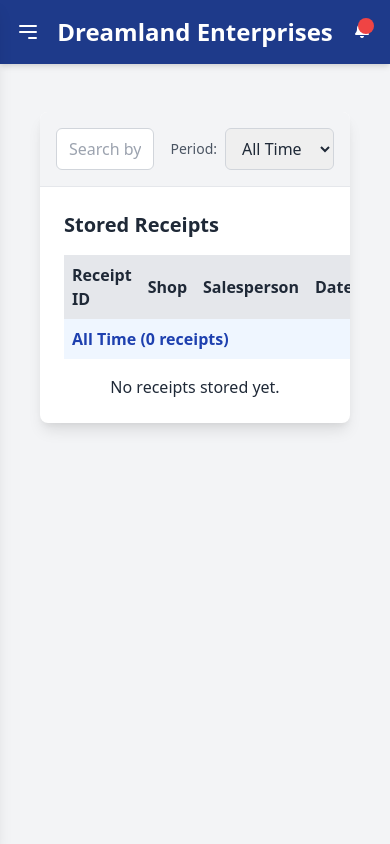
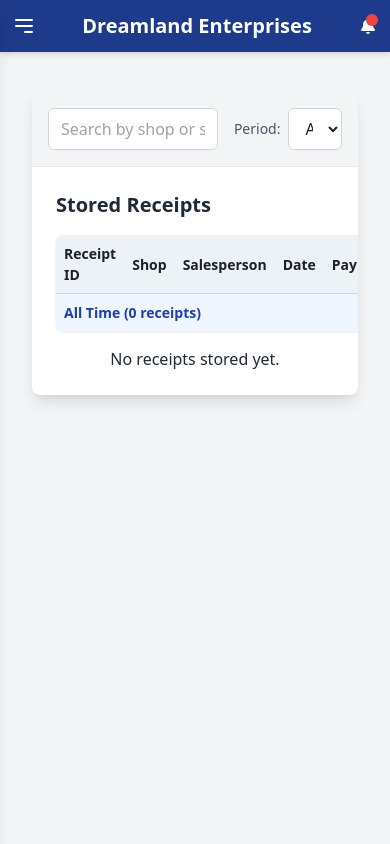
Before and after one commit to off-n3sh/salespos-loading-sheet, a Flask app: page /receipts in a window 390 px wide. Run offline with Flask 3, Linux system fonts and the light colour scheme; the visitor is signed in with stand-in values (Sample User, id 1); data that the repository does not hold is empty; parts of the project's set-up code (start-up, migrations or seed data) failed here and were passed over; some libraries are stand-ins or nearby versions.

Commit message:
media querry

```diff
--- a/templates/base.html
+++ b/templates/base.html
@@ -12,10 +12,9 @@
     <script src="https://www.gstatic.com/firebasejs/9.22.0/firebase-app-compat.js" defer></script>
     <script src="https://www.gstatic.com/firebasejs/9.22.0/firebase-auth-compat.js" defer></script>
     <script src="https://www.gstatic.com/firebasejs/9.22.0/firebase-messaging-compat.js" defer></script>
-    <!-- Load Firebase config and initialize after SDKs -->
     <script>
-        // Wait for Firebase SDKs to load
         document.addEventListener('DOMContentLoaded', function() {
+            // Fetch and initialize Firebase
             fetch('/firebase-config')
                 .then(response => response.json())
                 .then(config => {
@@ -58,11 +57,11 @@
                 .catch(error => {
                     console.error("Failed to fetch Firebase config:", error);
                 });
-        });
 
-        // Rest of your existing JavaScript (e.g., theme toggle, sidebar, logout)
-        if (localStorage.getItem('theme') === 'dark' ||
-            (!localStorage.getItem('theme') && window.matchMedia('(prefers-color-scheme: dark)').matches)) {
+            // Theme toggle logic
+            const isDark = localStorage.getItem('theme') === 'dark' ||
+                (!localStorage.getItem('theme') && window.matchMedia('(prefers-color-scheme: dark)').matches);
+            if (isDark) {
                 document.body.classList.add('dark');
                 updateThemeIcon(true);
             } else {
@@ -72,29 +71,45 @@
 
             function updateThemeIcon(isDark) {
                 const themeToggle = document.getElementById('theme-toggle');
+                if (themeToggle) {
                     if (isDark) {
                         themeToggle.innerHTML = '<i class="fas fa-sun mr-2"></i> Light Mode';
                     } else {
                         themeToggle.innerHTML = '<i class="fas fa-moon mr-2"></i> Dark Mode';
                     }
                 }
+            }
 
-        document.getElementById('sidebar-toggle').addEventListener('click', () => {
-            document.getElementById('sidebar').classList.toggle('-translate-x-full');
+            // Sidebar toggle
+            const sidebarToggle = document.getElementById('sidebar-toggle');
+            const sidebarClose = document.getElementById('sidebar-close');
+            if (sidebarToggle) {
+                sidebarToggle.addEventListener('click', () => {
+                    const sidebar = document.getElementById('sidebar');
+                    if (sidebar) sidebar.classList.toggle('-translate-x-full');
                 });
+            }
+            if (sidebarClose) {
+                sidebarClose.addEventListener('click', () => {
+                    const sidebar = document.getElementById('sidebar');
+                    if (sidebar) sidebar.classList.add('-translate-x-full');
+                });
+            }
 
-        document.getElementById('sidebar-close').addEventListener('click', () => {
-            document.getElementById('sidebar').classList.add('-translate-x-full');
-        });
-
-        document.getElementById('theme-toggle').addEventListener('click', () => {
+            // Theme toggle button
+            const themeToggleBtn = document.getElementById('theme-toggle');
+            if (themeToggleBtn) {
+                themeToggleBtn.addEventListener('click', () => {
                     const isDark = document.body.classList.toggle('dark');
                     localStorage.setItem('theme', isDark ? 'dark' : 'light');
                     updateThemeIcon(isDark);
                 });
+            }
 
+            // Logout handler
             function handleLogout(event) {
                 event.preventDefault();
+                if (firebase && firebase.auth) {
                     firebase.auth().signOut()
                         .then(() => {
                             console.log("User signed out from Firebase Auth");
@@ -105,7 +120,9 @@
                             window.location.href = "{{ url_for('logout') }}";
                         });
                 }
+            }
 
+            // Custom styles
             const style = document.createElement('style');
             style.textContent = `
                 .sales-card { background-color: #f7fafc; border: 1px solid #e2e8f0; box-shadow: 0 4px 6px rgba(0, 0, 0, 0.1); border-radius: 0.5rem; padding: 1.5rem; margin-bottom: 1rem; }
@@ -131,93 +148,105 @@
                 .btn-primary:hover { background-color: #2c5282; }
                 .dark .btn-primary { background-color: #3182ce; }
                 .dark .btn-primary:hover { background-color: #2b6cb0; }
-            .sales-history-btn-group { display: flex; flex-wrap: nowrap; gap: 0.5rem; margin-bottom: 1rem; justify-content: flex-start; width: 100%; align-items: center; }
-            .sales-history-btn-group .btn { flex: 1; max-width: 150px; text-align: center; }
+                .sales-history-btn-group { display: flex; flex-wrap: wrap; gap: 0.5rem; margin-bottom: 1rem; justify-content: flex-start; width: 100%; align-items: center; }
+                .sales-history-btn-group .btn { flex: 1 1 auto; max-width: 150px; text-align: center; }
                 .sales-history-btn-group select { flex: 0 0 auto; max-width: 150px; }
                 .card { background-color: #ffffff; border-radius: 0.5rem; box-shadow: 0 1px 3px rgba(0, 0, 0, 0.1); padding: 1.5rem; margin-bottom: 1.5rem; }
                 .dark .card { background-color: #2d3748; }
                 .card-header { font-weight: 600; font-size: 1.25rem; margin-bottom: 1rem; color: #1a202c; }
                 .dark .card-header { color: #f7fafc; }
                 .sales-cards-container { display: grid; grid-template-columns: repeat(auto-fit, minmax(250px, 1fr)); gap: 1rem; margin-bottom: 2rem; }
+                @media (max-width: 640px) {
+                    .sales-cards-container { grid-template-columns: 1fr; }
+                    .card { padding: 1rem; }
+                    .sales-card-title { font-size: 0.875rem; }
+                    .sales-card-value { font-size: 1.25rem; }
+                    th, td { padding: 0.5rem; font-size: 0.875rem; }
+                    .btn { padding: 0.375rem 0.75rem; min-width: 80px; font-size: 0.875rem; }
+                }
             `;
             document.head.appendChild(style);
+
+            // Attach logout event
+            const logoutBtn = document.getElementById('logout');
+            if (logoutBtn) {
+                logoutBtn.addEventListener('click', handleLogout);
+            }
+        });
     </script>
 </head>
-<body class="bg-gray-100 dark:bg-gray-900 text-gray-800 dark:text-white transition-colors duration-300 font-sans">
-    <!-- Rest of your HTML (sidebar, main content, etc.) remains unchanged -->
-    <div class="flex h-screen">
+<body class="bg-gray-100 dark:bg-gray-900 text-gray-800 dark:text-white transition-colors duration-300 font-sans min-h-screen flex flex-col">
     <!-- Sidebar -->
-        <div id="sidebar" class="w-64 bg-blue-800 dark:bg-gradient-to-b dark:from-orange-600 dark:to-gray-700 shadow-lg p-6 flex flex-col h-full transition-all duration-300 transform -translate-x-full md:translate-x-0">
-            <div class="flex justify-between items-center mb-8">
-                <h1 class="text-2xl font-bold text-white">Dreamland</h1>
+    <div id="sidebar" class="w-64 bg-blue-800 dark:bg-gradient-to-b dark:from-orange-600 dark:to-gray-700 shadow-lg p-4 flex flex-col h-full transition-all duration-300 transform -translate-x-full md:translate-x-0 fixed z-20 h-screen">
+        <div class="flex justify-between items-center mb-6">
+            <h1 class="text-xl md:text-2xl font-bold text-white">Dreamland</h1>
             <button id="sidebar-close" class="text-white hover:text-orange-200 focus:outline-none">
-                    <svg class="w-6 h-6" fill="none" stroke="currentColor" viewBox="0 0 24 24" xmlns="http://www.w3.org/2000/svg">
+                <svg class="w-5 h-5 md:w-6 md:h-6" fill="none" stroke="currentColor" viewBox="0 0 24 24" xmlns="http://www.w3.org/2000/svg">
                     <path stroke-linecap="round" stroke-linejoin="round" stroke-width="2" d="M6 18L18 6M6 6l12 12"></path>
                 </svg>
             </button>
         </div>
-            <nav class="flex-1 space-y-4">
+        <nav class="flex-1 space-y-4 overflow-y-auto">
             {% if session['user']['role'] in ['pending', 'team_member', 'manager'] %}
-                    <a href="{{ url_for('dashboard') }}" class="flex items-center py-2 px-4 text-white hover:bg-blue-600 dark:hover:bg-orange-500 hover:text-white rounded-lg transition-all duration-200 hover:shadow-md">
-                        <i class="fas fa-tachometer-alt mr-3"></i> Dashboard
+                <a href="{{ url_for('dashboard') }}" class="flex items-center py-2 px-3 text-white hover:bg-blue-600 dark:hover:bg-orange-500 hover:text-white rounded-lg transition-all duration-200 hover:shadow-md text-sm md:text-base">
+                    <i class="fas fa-tachometer-alt mr-2"></i> Dashboard
                 </a>
             {% endif %}
             {% if session['user']['role'] in ['team_member', 'manager'] %}
-                    <a href="{{ url_for('orders') }}" class="flex items-center py-2 px-4 text-white hover:bg-blue-600 dark:hover:bg-orange-500 hover:text-white rounded-lg transition-all duration-200 hover:shadow-md">
-                        <i class="fas fa-shopping-cart mr-3"></i> Orders
+                <a href="{{ url_for('orders') }}" class="flex items-center py-2 px-3 text-white hover:bg-blue-600 dark:hover:bg-orange-500 hover:text-white rounded-lg transition-all duration-200 hover:shadow-md text-sm md:text-base">
+                    <i class="fas fa-shopping-cart mr-2"></i> Orders
                 </a>
-                    <a href="{{ url_for('receipts') }}" class="flex items-center py-2 px-4 text-white hover:bg-blue-600 dark:hover:bg-orange-500 hover:text-white rounded-lg transition-all duration-200 hover:shadow-md">
-                        <i class="fas fa-receipt mr-3"></i> Receipts
+                <a href="{{ url_for('receipts') }}" class="flex items-center py-2 px-3 text-white hover:bg-blue-600 dark:hover:bg-orange-500 hover:text-white rounded-lg transition-all duration-200 hover:shadow-md text-sm md:text-base">
+                    <i class="fas fa-receipt mr-2"></i> Receipts
                 </a>
-                    <a href="{{ url_for('clients') }}" class="flex items-center py-2 px-4 text-white hover:bg-blue-600 dark:hover:bg-orange-500 hover:text-white rounded-lg transition-all duration-200 hover:shadow-md">
-                        <i class="fas fa-user-group mr-3"></i> Clients
+                <a href="{{ url_for('clients') }}" class="flex items-center py-2 px-3 text-white hover:bg-blue-600 dark:hover:bg-orange-500 hover:text-white rounded-lg transition-all duration-200 hover:shadow-md text-sm md:text-base">
+                    <i class="fas fa-user-group mr-2"></i> Clients
                 </a>
-                    <a href="{{ url_for('loading_sheets') }}" class="flex items-center py-2 px-4 text-white hover:bg-blue-600 dark:hover:bg-orange-500 hover:text-white rounded-lg transition-all duration-200 hover:shadow-md">
-                        <i class="fas fa-file-alt mr-3"></i> Loading Sheets
+                <a href="{{ url_for('loading_sheets') }}" class="flex items-center py-2 px-3 text-white hover:bg-blue-600 dark:hover:bg-orange-500 hover:text-white rounded-lg transition-all duration-200 hover:shadow-md text-sm md:text-base">
+                    <i class="fas fa-file-alt mr-2"></i> Loading Sheets
                 </a>
             {% endif %}
             {% if session['user']['role'] == 'manager' %}
-                    <a href="{{ url_for('stock') }}" class="flex items-center py-2 px-4 text-white hover:bg-blue-600 dark:hover:bg-orange-500 hover:text-white rounded-lg transition-all duration-200 hover:shadow-md">
-                        <i class="fas fa-warehouse mr-3"></i> Stock
+                <a href="{{ url_for('stock') }}" class="flex items-center py-2 px-3 text-white hover:bg-blue-600 dark:hover:bg-orange-500 hover:text-white rounded-lg transition-all duration-200 hover:shadow-md text-sm md:text-base">
+                    <i class="fas fa-warehouse mr-2"></i> Stock
                 </a>
-                    <a href="{{ url_for('reports') }}" class="flex items-center py-2 px-4 text-white hover:bg-blue-600 dark:hover:bg-orange-500 hover:text-white rounded-lg transition-all duration-200 hover:shadow-md">
-                        <i class="fas fa-chart-bar mr-3"></i> Reports
+                <a href="{{ url_for('reports') }}" class="flex items-center py-2 px-3 text-white hover:bg-blue-600 dark:hover:bg-orange-500 hover:text-white rounded-lg transition-all duration-200 hover:shadow-md text-sm md:text-base">
+                    <i class="fas fa-chart-bar mr-2"></i> Reports
                 </a>
             {% endif %}
         </nav>
         <div class="mt-auto space-y-4">
-                <button id="theme-toggle" class="w-full bg-blue-600 dark:bg-orange-500 text-white py-2 rounded-lg hover:bg-blue-700 dark:hover:bg-orange-600 transition-all duration-200 flex items-center justify-center hover:shadow-md">
-                    <i class="fas fa-moon mr-2 dark:hidden"></i>
-                    <i class="fas fa-sun mr-2 hidden dark:inline"></i>
+            <button id="theme-toggle" class="w-full bg-blue-600 dark:bg-orange-500 text-white py-2 rounded-lg hover:bg-blue-700 dark:hover:bg-orange-600 transition-all duration-200 flex items-center justify-center hover:shadow-md text-sm md:text-base">
+                <i class="fas fa-moon mr-1 md:mr-2 dark:hidden"></i>
+                <i class="fas fa-sun mr-1 md:mr-2 hidden dark:inline"></i>
                 <span class="dark:hidden">Dark Mode</span>
                 <span class="hidden dark:inline">Light Mode</span>
             </button>
-                <a href="#" onclick="handleLogout(event)" id="logout" class="w-full bg-red-500 text-white py-2 rounded-lg hover:bg-red-600 transition-all duration-200 flex items-center justify-center hover:shadow-md">
-                    <i class="fas fa-sign-out-alt mr-2"></i> Logout
+            <a href="#" id="logout" class="w-full bg-red-500 text-white py-2 rounded-lg hover:bg-red-600 transition-all duration-200 flex items-center justify-center hover:shadow-md text-sm md:text-base">
+                <i class="fas fa-sign-out-alt mr-1 md:mr-2"></i> Logout
             </a>
         </div>
     </div>
 
     <!-- Main Content -->
-        <div id="main-content" class="flex-1 transition-all duration-300">
-            <header class="bg-blue-900 text-white p-4 flex items-center justify-between shadow-md">
-                <button id="sidebar-toggle" class="text-white hover:text-blue-200 focus:outline-none">
+    <div class="flex-1 flex flex-col ml-0 md:ml-64 transition-all duration-300">
+        <header class="bg-blue-900 text-white p-3 md:p-4 flex items-center justify-between shadow-md">
+            <button id="sidebar-toggle" class="text-white hover:text-blue-200 focus:outline-none md:hidden">
                 <svg class="w-6 h-6" fill="none" stroke="currentColor" viewBox="0 0 24 24" xmlns="http://www.w3.org/2000/svg">
                     <path stroke-linecap="round" stroke-linejoin="round" stroke-width="2" d="M4 6h16M4 12h16m-7 6h7"></path>
                 </svg>
             </button>
-                <h1 class="text-2xl font-semibold">Dreamland Enterprises</h1>
-                <div class="flex space-x-4">
+            <h1 class="text-xl md:text-2xl font-semibold">Dreamland Enterprises</h1>
+            <div class="flex space-x-3 md:space-x-4">
                 <button id="notifications" class="text-white hover:text-blue-200 focus:outline-none relative">
-                        <i class="fas fa-bell w-6 h-6"></i>
-                        <span class="absolute top-0 right-0 bg-red-500 text-white text-xs rounded-full w-4 h-4 flex items-center justify-center"></span>
+                    <i class="fas fa-bell w-5 h-5 md:w-6 md:h-6"></i>
+                    <span class="absolute top-0 right-0 bg-red-500 text-white text-xs rounded-full w-3 h-3 md:w-4 md:h-4 flex items-center justify-center"></span>
                 </button>
             </div>
         </header>
-            <div class="p-6">
+        <main class="p-4 md:p-6 flex-1 overflow-y-auto">
             {% block content %}{% endblock %}
-            </div>
-        </div>
+        </main>
     </div>
 
     <script src="{{ url_for('static', filename='js/script.js') }}"></script>
```
Lines whose indentation alone changed are shown as unchanged.
